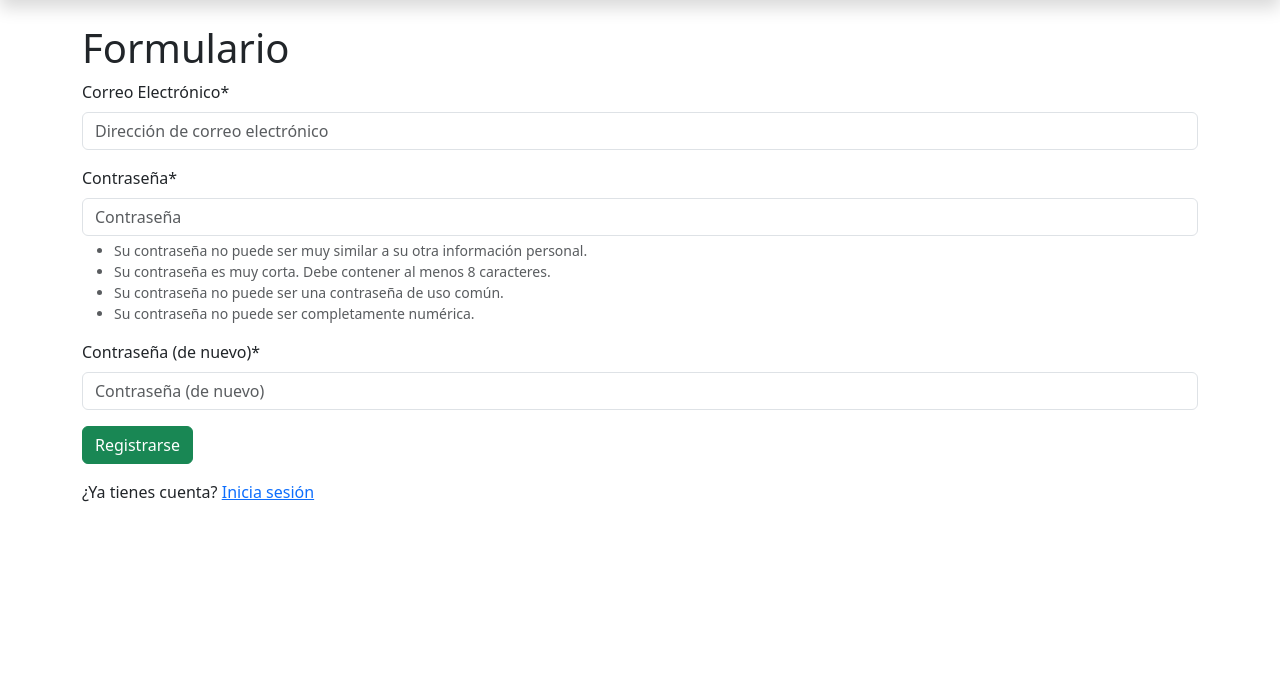
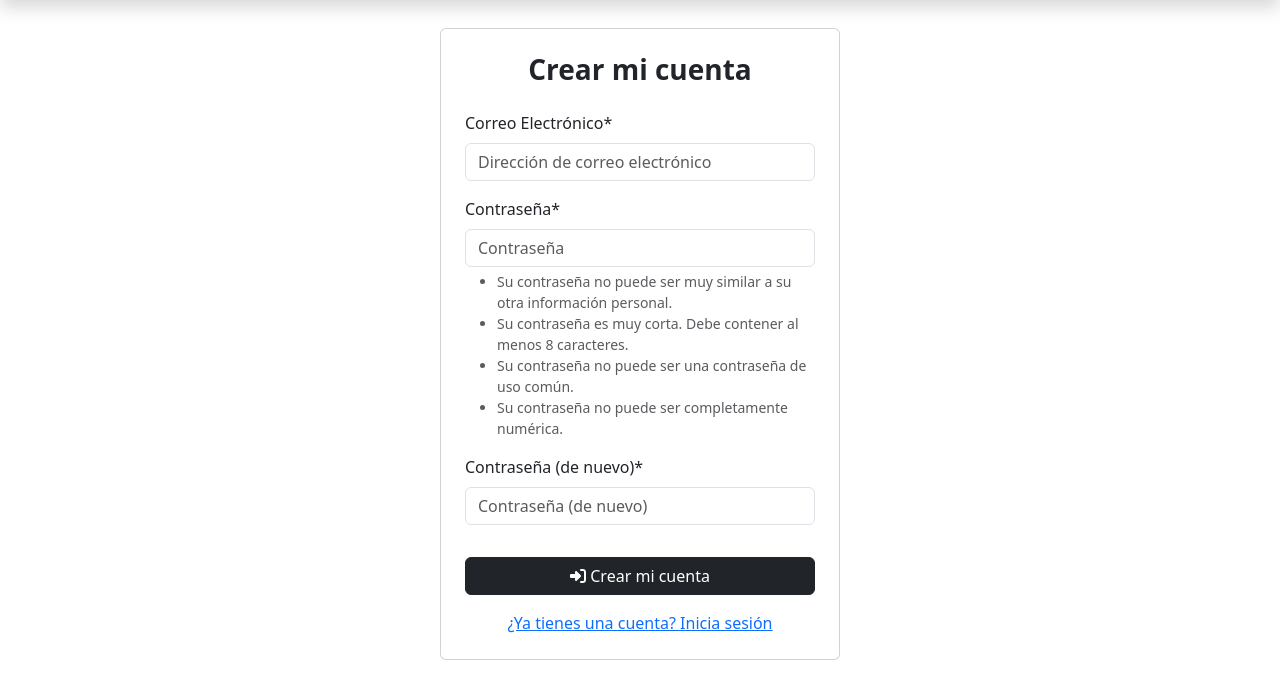
Before and after one commit to mariosuarezDEV/code_lms, a Django app: page /cuenta/registrar/ in a window 1280 px wide. Shown: the part 56-755 px from the top of the page. Run offline with Django 5.2, Linux system fonts and the light colour scheme; some libraries are stand-ins or nearby versions.

Commit message:
Improve signup form UI and email config with dotenv
Enhanced the signup form with a custom crispy layout and updated the template for a more modern, centered card design. Switched email configuration in settings.py to use environment variables loaded via python-dotenv, improving security and flexibility. Added new dependencies: click, h11, python-dotenv, and uvicorn.

```diff
--- a/base/forms.py
+++ b/base/forms.py
@@ -26,9 +26,19 @@
 class SignupForm(AllauthSignupForm):
     def __init__(self, *args, **kwargs):
         super().__init__(*args, **kwargs)
+
+        # Instancia del helper de crispy
         self.helper = FormHelper()
-        self.helper.form_method = "post"
-        self.helper.add_input(
-            Submit('submit', 'Registrarse', css_class='btn btn-success'))
-        for field_name, field in self.fields.items():
-            field.widget.attrs.update({'class': 'form-control'})
+        self.helper.form_method = 'post'
+
+        # Diseño personalizado del formulario
+        self.helper.layout = Layout(
+            Field('email', css_class='form-control',
+                  placeholder='Correo electrónico'),
+            Field('password1', css_class='form-control',
+                  placeholder='Contraseña'),
+            Field('password2', css_class='form-control',
+                  placeholder='Confirmar contraseña'),
+            Submit('submit', 'Registrarse',
+                   css_class='btn btn-primary w-100 mt-3')
+        )
--- a/base/templates/auth/signup.html
+++ b/base/templates/auth/signup.html
@@ -2,14 +2,18 @@
 {% load crispy_forms_tags %}
 
 {% block contenido %}
-  <h1>{% if form.is_bound and form.errors %}Por favor corrige los errores{% else %}Formulario{% endif %}</h1>
+<div class="container d-flex justify-content-center align-items-center" style="min-height: 80vh;">
+  <div class="card p-4" style="width: 100%; max-width: 400px;">
+    <h3 class="text-center mb-4 fw-semibold">Crear mi cuenta</h3>
 
-  <form method="post">
-    {% csrf_token %}
-    {% crispy form %}
-  </form>
-
-  {% if not form.is_bound %}
-    <p>{% if 'login' in form.fields %}¿No tienes cuenta? <a href="{% url 'account_signup' %}">Regístrate aquí</a>{% else %}¿Ya tienes cuenta? <a href="{% url 'account_login' %}">Inicia sesión</a>{% endif %}</p>
-  {% endif %}
+    <form method="post">
+      {% csrf_token %}
+      {{ form|crispy }}
+      <button type="submit" class="btn btn-dark w-100 mt-3"><i class="fa-solid fa-right-to-bracket"></i> Crear mi cuenta</button>
+      <div class="text-center mt-3">
+        <a href="{% url 'account_login' %}">¿Ya tienes una cuenta? Inicia sesión</a>
+      </div>
+    </form>
+  </div>
+</div>
 {% endblock contenido %}
--- a/dependencias.txt
+++ b/dependencias.txt
@@ -3,6 +3,7 @@
 certifi==2025.7.14
 cffi==1.17.1
 charset-normalizer==3.4.2
+click==8.2.1
 crispy-bootstrap5==2025.6
 cryptography==45.0.5
 Django==5.2.4
@@ -12,6 +13,7 @@
 django-money==3.5.4
 gitdb==4.0.12
 GitPython==3.1.41
+h11==0.16.0
 idna==3.10
 Markdown==3.8.2
 oauthlib==3.3.1
@@ -19,10 +21,12 @@
 py-moneyed==3.0
 pycparser==2.22
 PyJWT==2.10.1
+python-dotenv==1.1.1
 requests==2.32.4
 setuptools==75.6.0
 smmap==5.0.2
 sqlparse==0.5.3
 typing_extensions==4.14.1
 urllib3==2.5.0
+uvicorn==0.35.0
 whitenoise==6.9.0
```
Also changed, not shown: lms/settings.py (+10 -6 lines).
